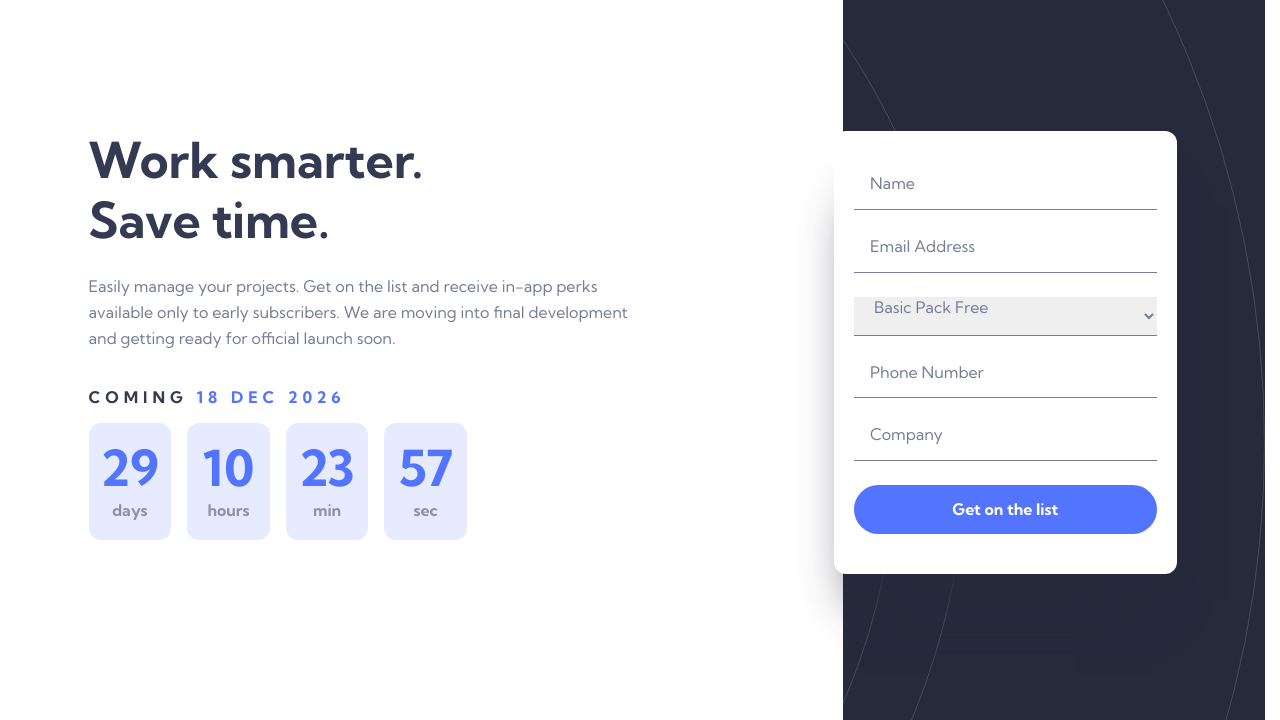
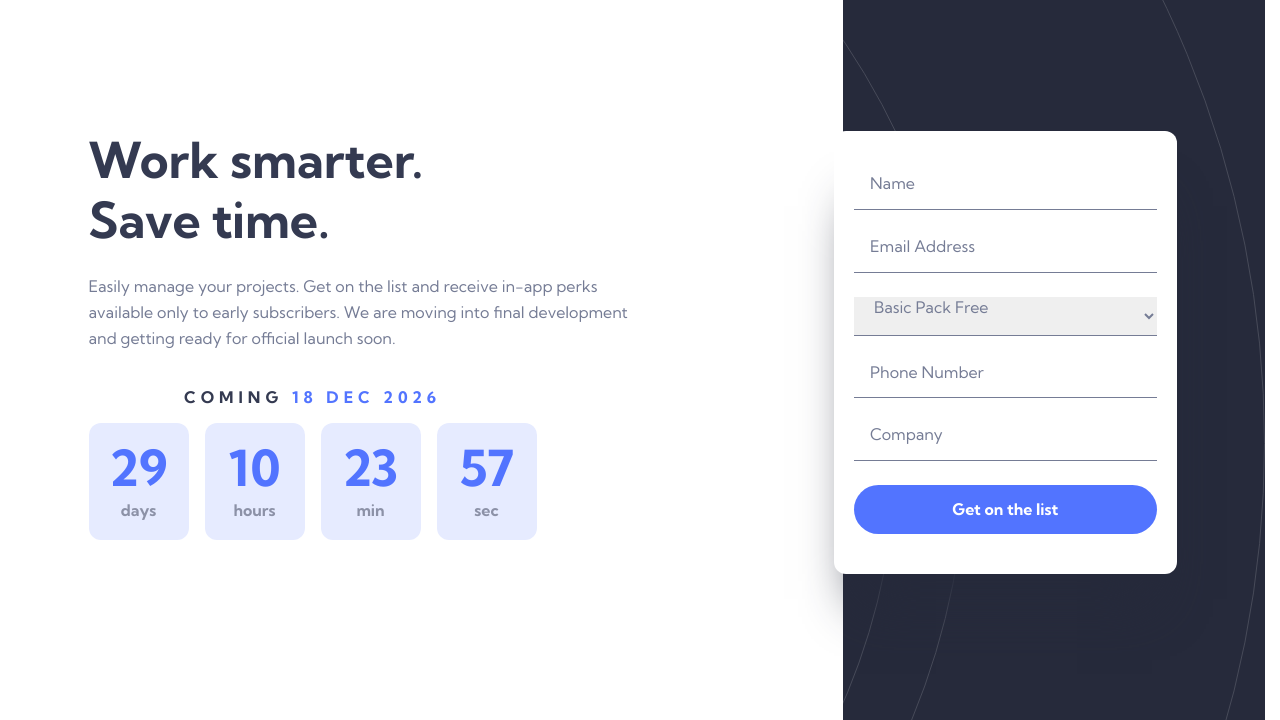
Before and after one commit to katrien-s/fe-26-007-officelite-coming-soon-site, a plain HTML site: page sign-up.html in a window 1280 px wide. Shown: the part 80-800 px from the top of the page. Drawn offline with Linux system fonts and the light colour scheme.

Commit message:
Wrap up Countdown: JS, HTML & CSS

```diff
--- a/sign-up.html
+++ b/sign-up.html
@@ -59,25 +59,25 @@
 			</section>
 
 			<section class="section sign-up-section">
-				<div class="date-content">
-					<p class="launch-date">
-						Coming <span id="future-date">4 Nov 2020</span>
+				<div>
+					<p class="launch-date" id="countdown-date">
+						Coming <span id="future-date">04 Nov 2026</span>
 					</p>
-					<div class="countdown">
+					<div class="countdown" role="timer" aria-labelledby="countdown-date">
 						<p>
-							<span class="countdown-number" id="countdown-day">47</span>
+							<span class="countdown-number">47</span>
 							<span class="countdown-label">days</span>
 						</p>
 						<p>
-							<span class="countdown-number" id="countdown-hour">07</span>
+							<span class="countdown-number">07</span>
 							<span class="countdown-label">hours</span>
 						</p>
 						<p>
-							<span class="countdown-number" id="countdown-min">56</span>
+							<span class="countdown-number">56</span>
 							<span class="countdown-label">min</span>
 						</p>
 						<p>
-							<span class="countdown-number" id="countdown-sec">14</span>
+							<span class="countdown-number">14</span>
 							<span class="countdown-label">sec</span>
 						</p>
 					</div>
```
Also changed, not shown: index.html (+7 -7 lines).
